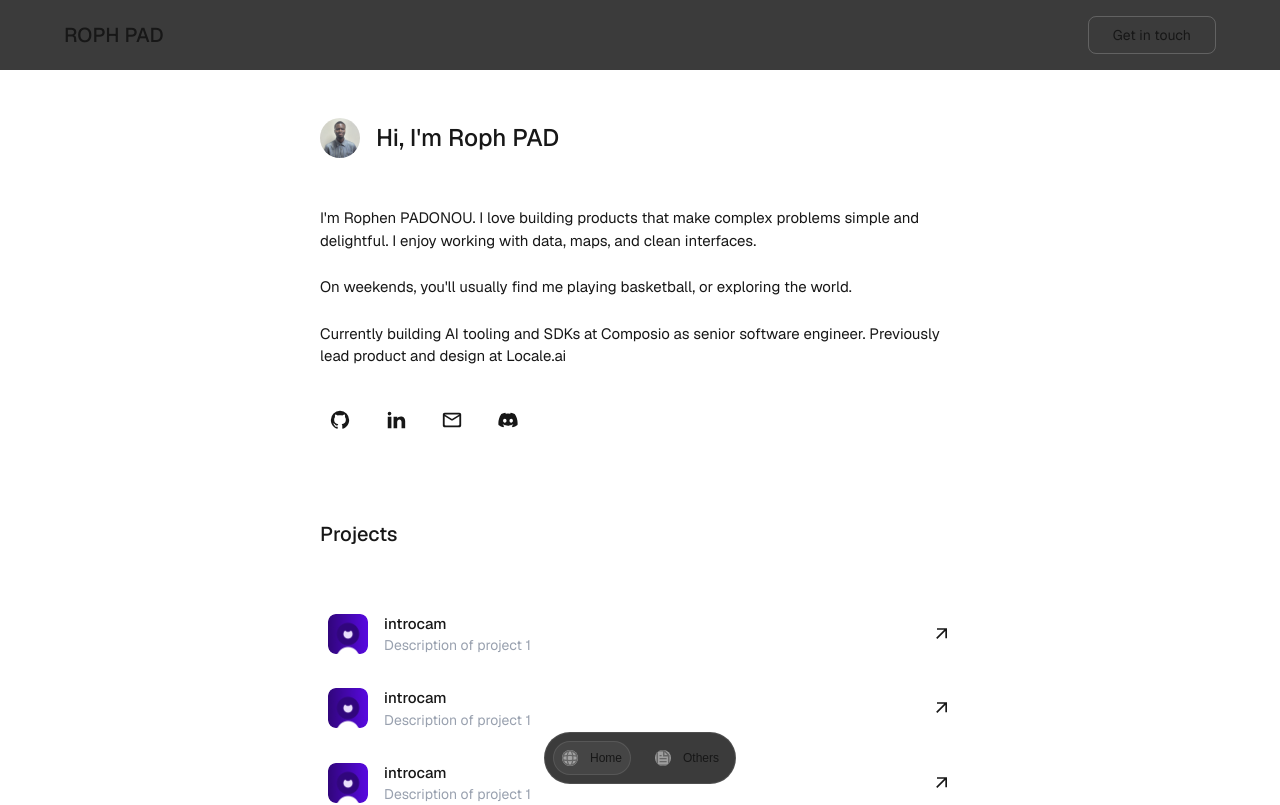
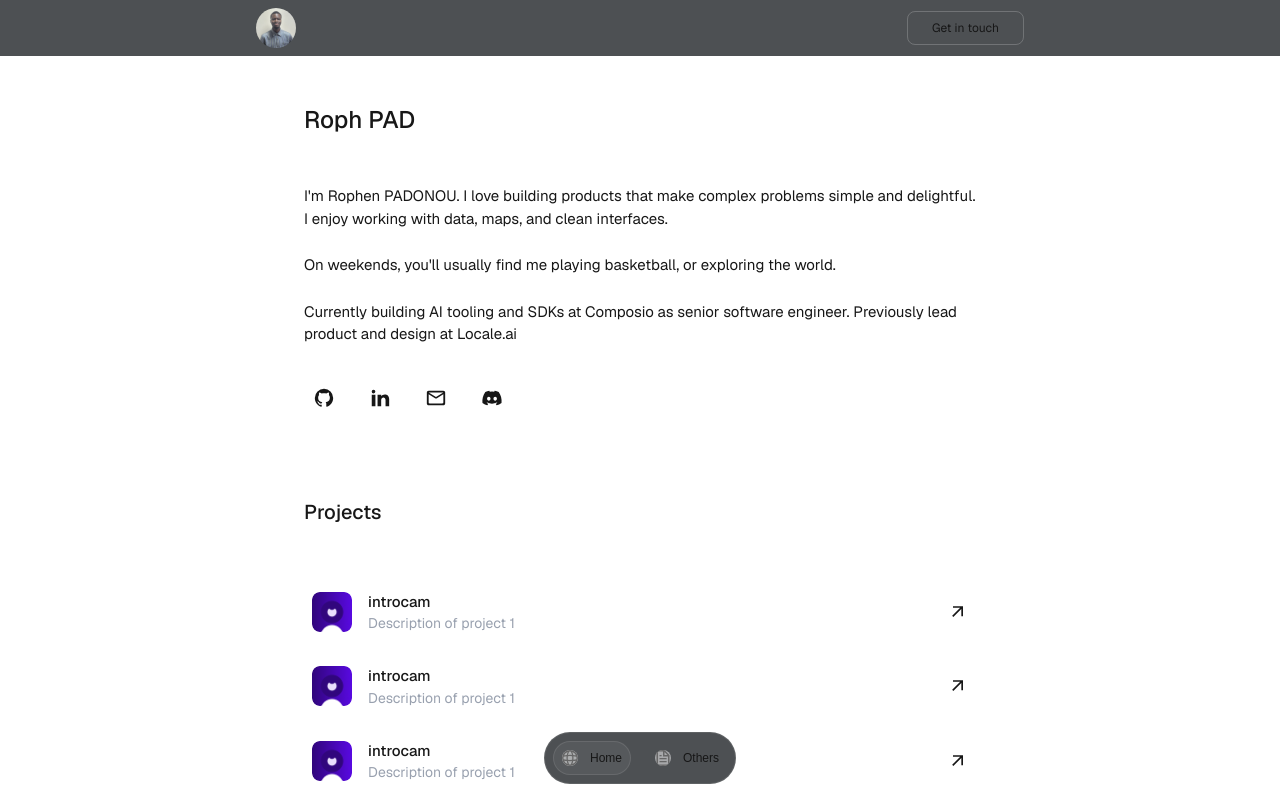
Before and after one commit to Rophpad/rophpad, a Next.js app in the folder portfolio/: page / in a window 1280 px wide. Shown: the top 805 px of the page. Built offline with nearby package versions, Linux system fonts and the light colour scheme.

Commit message:
Update color scheme and improve component styling for consistency

```diff
--- a/portfolio/src/app/globals.css
+++ b/portfolio/src/app/globals.css
@@ -11,10 +11,10 @@
   --font-sans: var(--font-geist-sans);
   --font-mono: var(--font-geist-mono);
 }
-
+/* 0b0b0b */
 @media (prefers-color-scheme: dark) {
   :root {
-    --background: #0b0b0b;
+    --background: #212529;
     --foreground: #ededed;
   }
 }
--- a/portfolio/src/app/page.tsx
+++ b/portfolio/src/app/page.tsx
@@ -3,7 +3,7 @@ import ProjectCard from "@/components/ProjectCard";
 import SocialIcon from "@/components/SocialIcon";
 import TalkCard from "@/components/TalkCard";
 import WorkCard from "@/components/WorkCard";
-import Image from "next/image";
+// import Image from "next/image";
 
 export default function Home() {
   const socialIconStyle = "p-2 size-10 border border-white/10 rounded-lg hover:bg-white/5 transition-colors cursor-pointer";
@@ -18,17 +18,17 @@ export default function Home() {
   return (
     <div className="w-full font-sans items- justify-items-center h-full py- px-">
       <Header />
-      <div className="w-full px-8 lg:px-0 lg:w-1/2 mt-8 flex flex-col gap-16">
-        <div className="w-full max-w-2xl h- flex flex-col items-center gap-8 ">
+      <div className="w-full px-8 lg:px-0 lg:max-w-2xl mt-8 flex flex-col gap-16">
+        <div className="w-full h- flex flex-col items-center gap-8 ">
           <div className="w-full border-b border-white/10 py-4 flex items-center gap-4">
-            <Image
+            {/* <Image
               src="/profile_pic.jpeg"
               alt="Profile Picture"
               width={100}
               height={100}
               className="rounded-full size-10 object-cover cursor-pointer"
-            />
-            <h1 className="text-2xl font-medium">{`Hi, I'm Roph PAD`}</h1>
+            /> */}
+            <h1 className="text-2xl font-medium">{`Roph PAD`}</h1>
             <svg xmlns="http://www.w3.org/2000/svg" width="32" height="32" viewBox="0 0 24 24" className="size-6 cursor-pointer fill-white/90 hover:fill-white/80">
               <path fill="" d="M19 11.975q0-2.075-1.1-3.787t-2.95-2.563q-.375-.175-.55-.537t-.05-.738q.15-.4.538-.575t.787 0Q18.1 4.85 19.55 7.063T21 11.974t-1.45 4.913t-3.875 3.287q-.4.175-.788 0t-.537-.575q-.125-.375.05-.737t.55-.538q1.85-.85 2.95-2.562t1.1-3.788M7 15H4q-.425 0-.712-.288T3 14v-4q0-.425.288-.712T4 9h3l3.3-3.3q.475-.475 1.088-.213t.612.938v11.15q0 .675-.612.938T10.3 18.3zm9.5-3q0 1.05-.475 1.988t-1.25 1.537q-.25.15-.513.013T14 15.1V8.85q0-.3.263-.437t.512.012q.775.625 1.25 1.575t.475 2" />
             </svg>
--- a/portfolio/src/components/Dock.tsx
+++ b/portfolio/src/components/Dock.tsx
@@ -12,7 +12,7 @@ export default function Dock() {
 
     const currentRoute = usePathname();
     return (
-        <nav className="w-max h-max bg-[#0b0b0b]/80 border border-white/10 sticky bottom-4 rounded-full p-2 flex items-center justify-center space-x-4">
+        <nav className="w-max h-max bg-[#212529]/80 border border-white/10 sticky bottom-4 rounded-full p-2 flex items-center justify-center space-x-4">
             {navigationItems.map((item, index) => {
                 return (
                     <Link key={index} href={item.route} className={`${currentRoute === item.route ? 'border border-white/10 bg-white/5' : ''} hover:border hover:border-white/5 hover:bg-white/2 rounded-full py-2 px-2 flex items-center justify-center space-x-3 cursor-pointer`}>
--- a/portfolio/src/components/Header.tsx
+++ b/portfolio/src/components/Header.tsx
@@ -1,21 +1,21 @@
-// import Image from "next/image";
+import Image from "next/image";
 import Link from "next/link";
 
 export default function Header() {
     return (
-        <header className="w-full px-8 lg:px-16 py-4 backdrop-blur bg-[#0b0b0b]/80 sticky top-0 z-50 flex items-center justify-between">
+        <header className="w-full px-8 lg:px-64 py-2 backdrop-blur bg-[#212529]/80 sticky top-0 z-50 flex items-center justify-between">
             <Link href="/" className="flex items-center justify-center">
-                {/* <Image
+                <Image
                     src="/profile_pic.jpeg"
                     alt="Profile Picture"
                     width={100}
                     height={100}
                     className="rounded-full size-10 object-cover cursor-pointer"
-                /> */}
-                <span className="text-xl font-medium">ROPH PAD</span>
+                />
+                {/* <span className="text-xl font-medium">ROPH PAD</span> */}
             </Link>
 
-            <button className="py-2 px-6 border border-white/20 rounded-lg hover:bg-white/5 transition-colors cursor-pointer text-sm">
+            <button className="py-2 px-6 border border-white/20 rounded-lg hover:bg-white/5 transition-colors cursor-pointer text-xs">
                 Get in touch
             </button>
         </header>
--- a/portfolio/src/components/ProjectCard.tsx
+++ b/portfolio/src/components/ProjectCard.tsx
@@ -5,15 +5,15 @@ export default function ProjectCard() {
     return (
         <Link href="https://introcam.pagy.site" target="_blank" className="flex items-center">
             <div className="w-full flex items-center justify-between gap-4 px-2 py-4">
-                <div className="flex items-center justify-center gap-4 ">
+                <div className="flex items-center justify-center gap-4">
                     <Image
                         src="/introcam.png"
                         alt=""
                         width={100}
                         height={100}
-                        className="size-10 object-cover rounded-lg hover:bg-white/5 transition-colors "
+                        className="size-10 object-cover rounded-lg "
                     />
-                    <div className="">
+                    <div className="h-full w-full">
                         <h3 className="text- font-medium">introcam</h3>
                         <p className="text-sm text-gray-400">Description of project 1</p>
                     </div>
```
